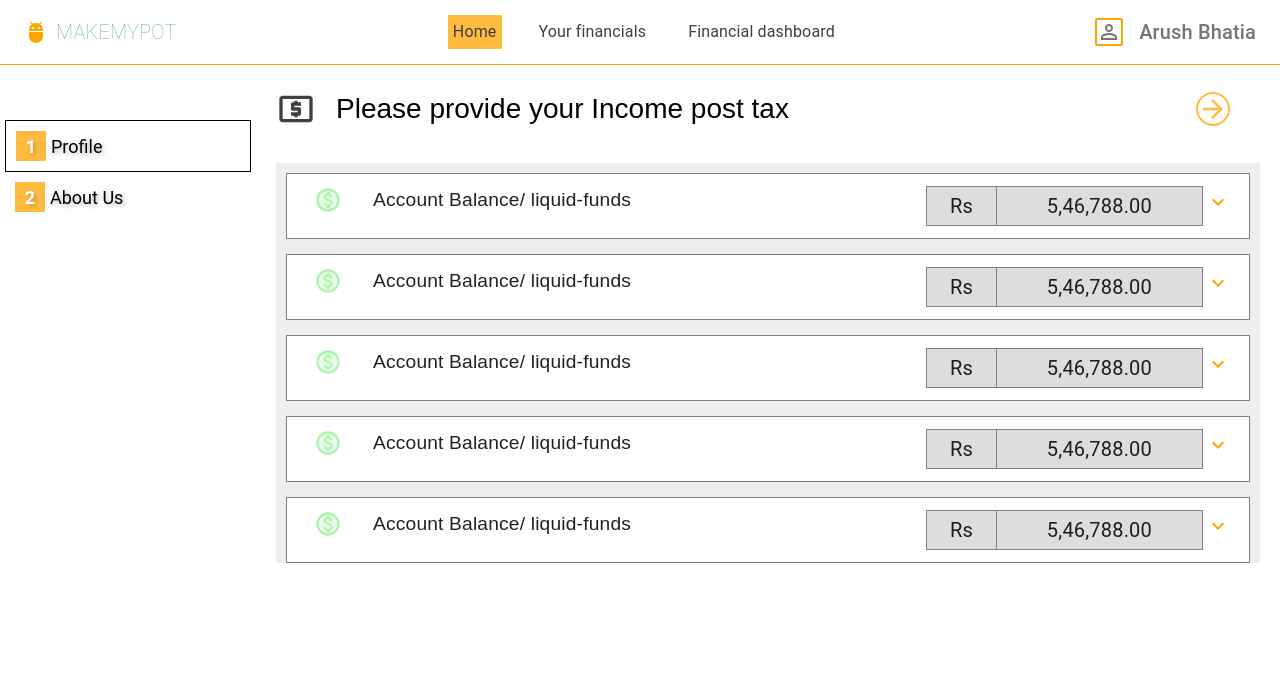
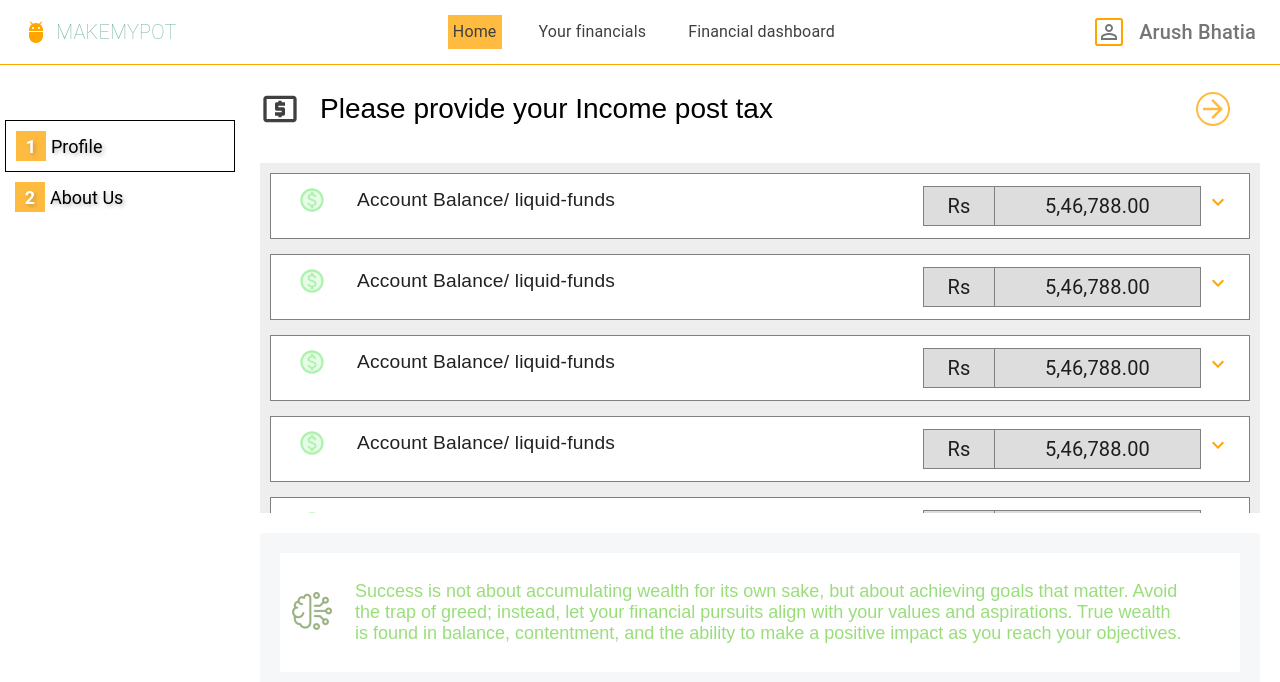
Before and after one commit to antas123/makeMyPot, a React (Vite) app in the folder make_my_pot/: page /yourFinancials in a window 1280 px wide. Shown: the top 682 px of the page. Built offline with nearby package versions, Linux system fonts and the light colour scheme.

Commit message:
refactor design

```diff
--- a/make_my_pot/src/scenes/financialDashboard/dashboard.module.css
+++ b/make_my_pot/src/scenes/financialDashboard/dashboard.module.css
@@ -1,16 +1,16 @@
-.lineChart{
+.lineChart {
   height: 100%;
 }
 
-.lineChartBox{
+.lineChartBox {
   height: 65%;
   width: 70vw;
   padding: 20px;
-    background-color: #F5F7F8;
+  background-color: #f5f7f8;
 }
 
 /* =========thought============= */
-.thought{
+.thought {
   display: flex;
   flex-direction: row;
   justify-content: space-between;
@@ -18,16 +18,16 @@
   align-items: center;
   padding: 10px;
 }
-.thoughtBox{
-    width: 70vw;
+.thoughtBox {
+  width: 75vw;
   padding: 20px;
-    background-color: #F5F7F8;
+  background-color: #f5f7f8;
   margin-top: 20px;
 }
-.thoughtText{
+.thoughtText {
   font-size: 18px;
   font-family: sans-serif;
-    color: #9ADE7B;
+  color: #9ade7b;
   width: 100%;
   margin-left: 20px;
 }
--- a/make_my_pot/src/scenes/yourFinancial/YourFinancials.jsx
+++ b/make_my_pot/src/scenes/yourFinancial/YourFinancials.jsx
@@ -1,6 +1,7 @@
 import React from "react";
 import SceneHeader from "../../components/scene/SceneHeader";
 import ControlledAccordions from "../../components/Accordion";
+import ThoughtBox from "../financialDashboard/ThoughtBox";
 
 const YourFinancials = () => {
   return (
@@ -9,7 +10,7 @@ const YourFinancials = () => {
       <div
         style={{
           backgroundColor: "#EEEEEE",
-          height: "400px",
+          height: "350px",
           overflow: "auto",
           marginTop: "10px",
           marginBottom: "10px",
@@ -21,6 +22,7 @@ const YourFinancials = () => {
         <ControlledAccordions />
         <ControlledAccordions />
       </div>
+      <ThoughtBox />
     </>
   );
 };
```
Lines whose indentation alone changed are shown as unchanged.
